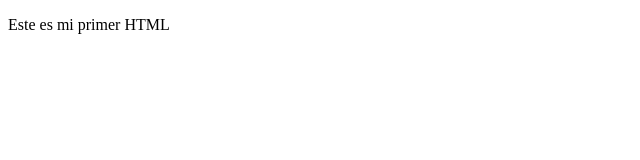
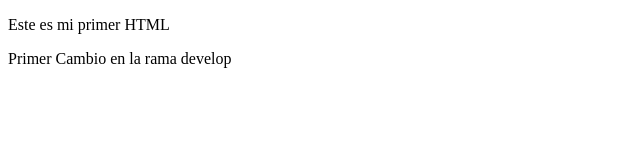
Before and after one commit to JuanGaleano98/aspirantes-mir-ejercicioi-3, a plain HTML site: page index.html in a window 1280 px wide. Shown: the whole page, without its empty margins (0-640 px from the left). Drawn offline with Linux system fonts and the light colour scheme.

Commit message:
Cambios en la rama develop

```diff
--- a/index.html
+++ b/index.html
@@ -8,5 +8,6 @@
 </head>
 <body>
     <p>Este es mi primer HTML</p>
+    <p>Primer Cambio en la rama develop</p>
 </body>
 </html>
```
Also changed, not shown: 1 other file.
